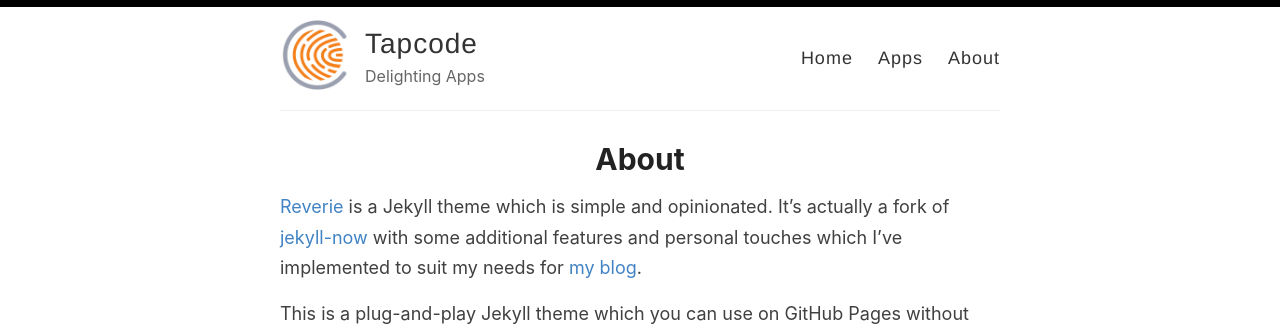
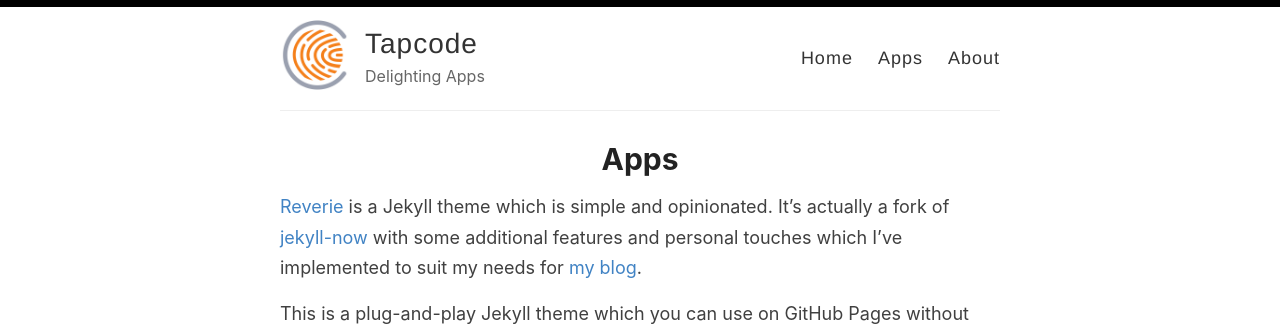
Before and after one commit to tapcode-apps/tapcode-webpage, a Jekyll site: the page built from _pages/apps.md, in a window 1280 px wide. Shown: the top 334 px of the page. Built offline with Jekyll 4.4.1, drawn with Linux system fonts in a browser that asks for light colours.

Commit message:
Fix link

```diff
--- a/_pages/apps.md
+++ b/_pages/apps.md
@@ -1,7 +1,7 @@
 ---
 layout: page
-title: About
-permalink: /about/
+title: Apps
+permalink: /apps/
 ---
 
 [Reverie](https://github.com/amitmerchant1990/reverie) is a Jekyll theme which is simple and opinionated. It's actually a fork of [jekyll-now](https://github.com/barryclark/jekyll-now) with some additional features and personal touches which I've implemented to suit my needs for [my blog](https://www.amitmerchant.com).
```
